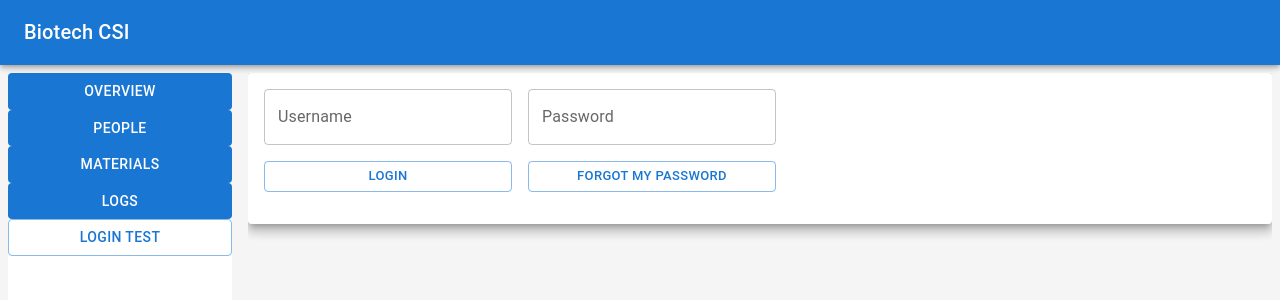
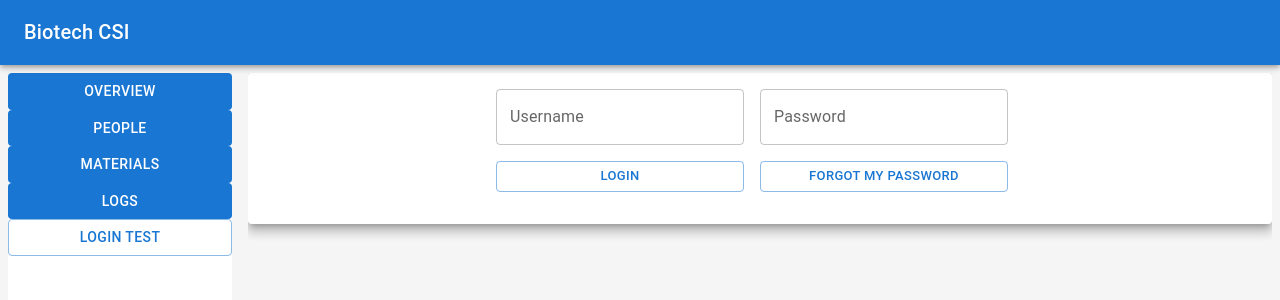
Before and after one commit to Minuteman-PWD-2025/Biotech-CSI, a Next.js app: page /login in a window 1280 px wide. Shown: the top 300 px of the page. Built offline with nearby package versions, Linux system fonts and the light colour scheme.

Commit message:
more tweaks

```diff
--- a/src/app/login/page.tsx
+++ b/src/app/login/page.tsx
@@ -33,8 +33,8 @@ export default function Data() {
     return (
         <div className="tab">
                 <Stack spacing={2}>
-                    <Paper elevation={8} align="center">
-                        <Grid container spacing={2} align="center">
+                    <Paper elevation={8} alignItems="flex-end">
+                        <Grid container spacing={2} align="center" justifyContent="center">
                             <Box sx={{
                                 p: 4,
                                 borderRadius: 6,
```
